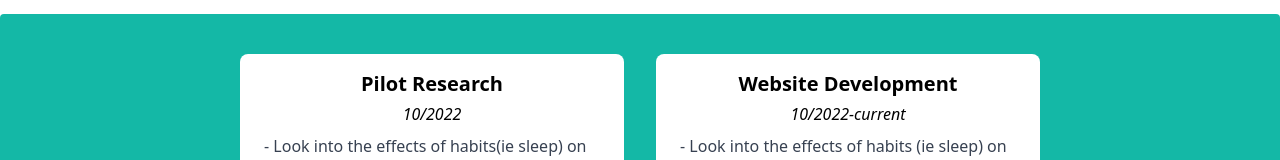
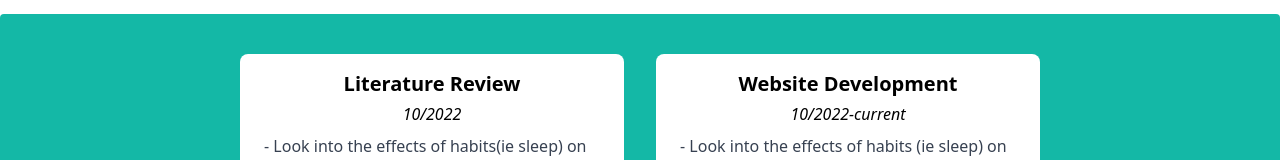
Before and after one commit to rebeccacombs/pulse-demo, a React (Create React App) app: page / in a window 1280 px wide. Shown: the part 346-506 px from the top of the page. Built offline with nearby package versions, Linux system fonts and the light colour scheme; no server answers.

Commit message:
pilot study -> lit review

```diff
--- a/src/pages/About.js
+++ b/src/pages/About.js
@@ -19,7 +19,7 @@ function About() {
     <div class="flex justify-center mx-auto px-6 p-10 bg-teal-500 rounded">
         <div class="grid grid-rows-3 grid-flow-col">
         <div class="box px-6 py-4 bg-white max-w-sm mb-8 mr-8 rounded-lg">
-            <div class="text-center font-bold text-xl mb-1">Pilot Research</div>
+            <div class="text-center font-bold text-xl mb-1">Literature Review</div>
             <div class="text-center italic mb-2">10/2022</div>
             <ul class="text-gray-700 mb-2 list-inside">
             <li>- Look into the effects of habits(ie sleep) on performance </li>
```
